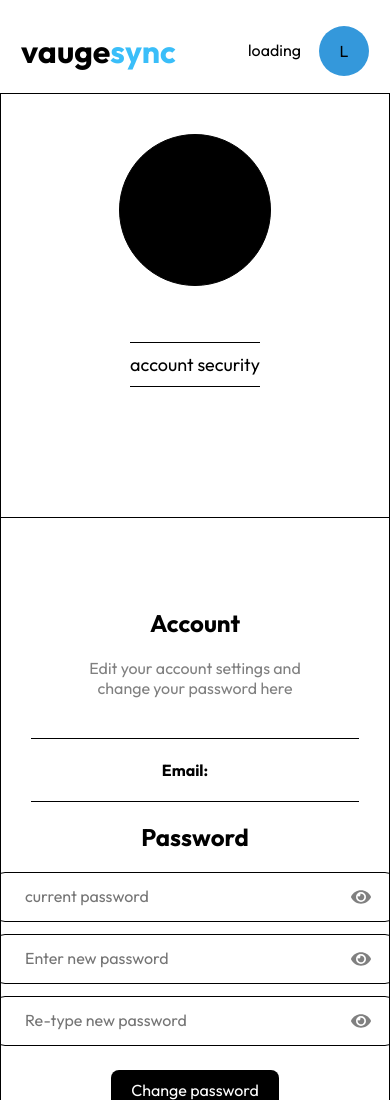
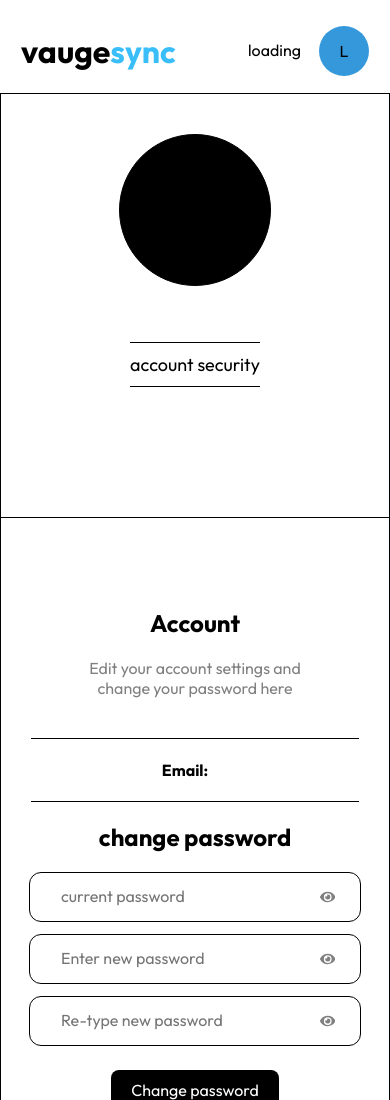
Before and after one commit to Spikree/vaugesync, a React (Vite) app: page /user-profile in a window 390 px wide. Shown: the top 1100 px of the page. Built offline with nearby package versions, Linux system fonts and the light colour scheme; no server answers; sample sign-in values are in the browser's storage.

Commit message:
media query changes

```diff
--- a/src/components/Account-security/AccountSecurity.css
+++ b/src/components/Account-security/AccountSecurity.css
@@ -97,6 +97,12 @@
     .account-security {
         border-top: 1px solid black;
     }
+
+    .new-password,
+    .current-password,
+    .retype-new-password {
+        width: 300px;
+    }
 }
 
 @media (max-width: 944px) {
--- a/src/components/Account-security/AccountSecurity.jsx
+++ b/src/components/Account-security/AccountSecurity.jsx
@@ -112,7 +112,7 @@ const AccountSecurity = () => {
       </div>
 
       <div className="change-password">
-        <h2>Password</h2>
+        <h2>change password</h2>
         <form onSubmit={changePassword}>
           <div className="current-password">
             <input
--- a/src/pages/login and signup/Login.css
+++ b/src/pages/login and signup/Login.css
@@ -1,5 +1,5 @@
 .login {
-    height: 100vh;
+    height: 90vh;
     display: flex;
     flex-direction: column;
     align-items: center;
@@ -85,6 +85,7 @@ p {
     padding-right: 20px;
     font-size: 20px;
     color: gray;
+    cursor: pointer;
 }
 
 .password-input input:focus {
--- a/src/pages/login and signup/Login.jsx
+++ b/src/pages/login and signup/Login.jsx
@@ -103,7 +103,9 @@ const Login = ({ setIsLoggedIn }) => {
               <FaEye className="eye-icon" onClick={handlePasswordShow} />
             )}
           </div>
-          <p style={{ color: "#3498db" }}>forgot password?</p>
+          <p style={{ color: "#3498db", cursor: "pointer" }}>
+            forgot password?
+          </p>
         </div>
         <div>
           <p
@@ -123,7 +125,10 @@ const Login = ({ setIsLoggedIn }) => {
         <div className="sign-up-link">
           <p style={{ textAlign: "center" }}>
             Don't have an account?{" "}
-            <span onClick={handleCreateAccount} style={{ color: "#0077ED" }}>
+            <span
+              onClick={handleCreateAccount}
+              style={{ color: "#0077ED", cursor: "pointer" }}
+            >
               create an account
             </span>
           </p>
--- a/src/pages/login and signup/SignUp.jsx
+++ b/src/pages/login and signup/SignUp.jsx
@@ -150,7 +150,10 @@ const SignUp = ({ setIsLoggedIn }) => {
         <div className="sign-up-link">
           <p style={{ textAlign: "center" }}>
             Already have an account?{" "}
-            <span onClick={handleLoginAccount} style={{ color: "#0077ED" }}>
+            <span
+              onClick={handleLoginAccount}
+              style={{ color: "#0077ED", cursor: "pointer" }}
+            >
               login
             </span>
           </p>
```
